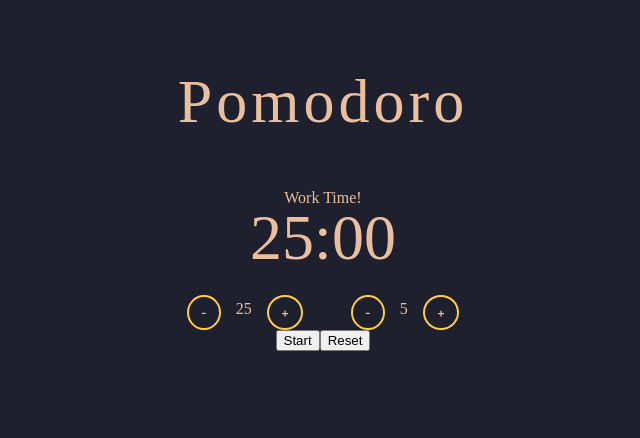
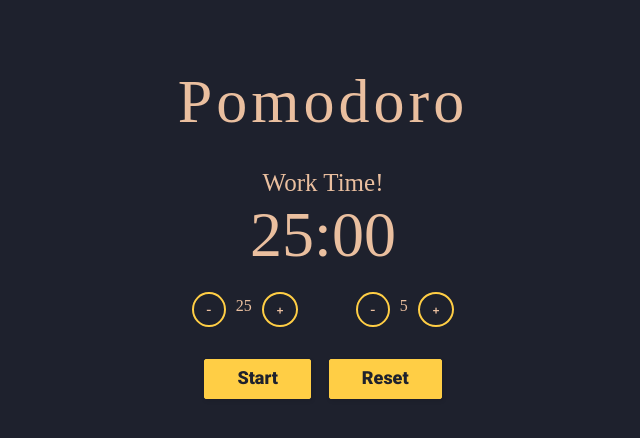
Before and after one commit to Fradven/react-pomodoro, a React (Vite) app: page / in a window 1280 px wide. Shown: the top 438 px of the page, without its empty margins (317-957 px from the left). Built offline with nearby package versions, Linux system fonts and the light colour scheme.

Commit message:
css setup

```diff
--- a/src/component/Pomodoro.jsx
+++ b/src/component/Pomodoro.jsx
@@ -12,43 +12,6 @@
   const [displayMessage, setDisplayMessage] = useState(false)
   const [running, setRunning] = useState(false)
 
-  /**
-   * Reset the timer to the set up time
-   */
-  function resetTimer() {
-  clearInterval(interval)
-  let seconds = 0
-
-    setDisplayMessage(false)
-    setMinutes(timer)
-    setSeconds(seconds)
-    setRunning(true)
-  }
-
-  /**
-   * change the boolean to the opposite
-   */
-  function runStatus() {
-    setRunning(!running)
-  }
-
-  /**
-   * takes in the breaktime and apply
-   */
-  function timeBreak() {
-    let minutes = breakTime - 1
-    let seconds = 59
-
-    setSeconds(seconds)
-    setMinutes(minutes)
-    setDisplayMessage(!displayMessage)
-
-    if (displayMessage === true){
-      resetTimer()
-      runStatus()
-    }
-  }
-
   //start timer
   const startTimer = () => {
     interval = setInterval(() => {
@@ -60,7 +23,16 @@
           setSeconds(59)
           setMinutes(minutes - 1)
         } else {
-          timeBreak()
+          let minutes = breakTime - 1
+    let seconds = 59
+
+    setSeconds(seconds)
+    setMinutes(minutes)
+    setDisplayMessage(!displayMessage)
+
+    if (displayMessage === true){
+      resetTimer()
+    }
         }
       } else {
 
@@ -89,6 +61,27 @@
         if (!running) stopTimer();
 
   }, [running, seconds])
+
+  /**
+   * Reset the timer to the set up time
+   */
+  function resetTimer() {
+    clearInterval(interval)
+  let seconds = 0
+
+    setDisplayMessage(false)
+    setMinutes(timer)
+    setSeconds(seconds)
+    setRunning(false)
+  }
+
+  /**
+   * change the boolean to the opposite
+   */
+  function runStatus() {
+    setRunning(!running)
+  }
+
 
   const timerMinutes = minutes < 10 ? `0${minutes}` : minutes
   const timerSeconds = seconds < 10 ? `0${seconds}` : seconds
--- /dev/null
+++ b/src/style/_plus-minus.scss
@@ -0,0 +1,58 @@
+.pomodoro {
+    &__setBtn {
+        display: flex;
+        flex-direction: column;
+      }
+
+    &__ctn {
+        display: flex;
+        justify-content: space-around;
+    }
+
+    &__btn {
+        appearance: none;
+        background-color: transparent;
+        border: 2px solid #ffce45;
+        border-radius: 50%;
+        box-sizing: border-box;
+        color: #eabf9f;
+        cursor: pointer;
+        display: inline-block;
+        font-family: Roobert, -apple-system, BlinkMacSystemFont, "Segoe UI",
+            Helvetica, Arial, sans-serif, "Apple Color Emoji",
+            "Segoe UI Emoji", "Segoe UI Symbol";
+        font-size: 12px;
+        font-weight: 600;
+        line-height: normal;
+        margin: 0;
+        min-height: 6px;
+        min-width: 0;
+        outline: none;
+        padding: 8px 12px;
+        text-align: center;
+        text-decoration: none;
+        transition: all 300ms cubic-bezier(0.23, 1, 0.32, 1);
+        user-select: none;
+        -webkit-user-select: none;
+        touch-action: manipulation;
+
+        will-change: transform;
+    }
+
+    &__btn:disabled {
+        pointer-events: none;
+    }
+
+    &__btn:hover {
+        color: #fff;
+        background-color: #ffce45;
+        box-shadow: rgba(0, 0, 0, 0.25) 0 8px 15px;
+        transform: translateY(-2px);
+    }
+
+    &__btn:active {
+        box-shadow: none;
+        transform: translateY(0);
+    }
+
+}
--- /dev/null
+++ b/src/style/_start-reset.scss
@@ -0,0 +1,79 @@
+.pomodoro {
+
+  &__active-btn{
+    padding-top: 32px;
+  }
+
+  &__start {
+    background: #ffce45;
+    border: 1px solid #ffce45;
+    border-radius: 2px;
+    box-shadow: rgba(0, 0, 0, 0.1) 1px 2px 4px;
+    box-sizing: border-box;
+    color: #1e212d;
+    cursor: pointer;
+    display: inline-block;
+    font-family: nunito,roboto,proxima-nova,"proxima nova",sans-serif;
+    font-size: 18px;
+    font-weight: 800;
+    line-height: 16px;
+    min-height: 40px;
+    outline: 0;
+    padding: 4px 32px;
+    margin-right: 18px;
+    text-align: center;
+    text-rendering: geometricprecision;
+    text-transform: none;
+    user-select: none;
+    -webkit-user-select: none;
+    touch-action: manipulation;
+    vertical-align: middle;
+  }
+
+  &__start:hover,
+  &__start:active {
+    background-color: initial;
+    background-position: 0 0;
+    color: #ffce45;
+  }
+
+  &__start:active {
+    opacity: .5;
+  }
+
+&__resset {
+  background: #ffce45;
+  border: 1px solid #ffce45;
+  border-radius: 2px;
+  box-shadow: rgba(0, 0, 0, 0.1) 1px 2px 4px;
+  box-sizing: border-box;
+  color: #1e212d;
+  cursor: pointer;
+  display: inline-block;
+  font-family: nunito,roboto,proxima-nova,"proxima nova",sans-serif;
+  font-size: 18px;
+  font-weight: 800;
+  line-height: 16px;
+  min-height: 40px;
+  outline: 0;
+  padding: 4px 32px;
+  text-align: center;
+  text-rendering: geometricprecision;
+  text-transform: none;
+  user-select: none;
+  -webkit-user-select: none;
+  touch-action: manipulation;
+  vertical-align: middle;
+}
+
+&__resset:hover,
+&__resset:active {
+  background-color: initial;
+  background-position: 0 0;
+  color: #ffce45;
+}
+
+&__resset:active {
+  opacity: .5;
+}
+}
--- a/src/style/styles.scss
+++ b/src/style/styles.scss
@@ -1,5 +1,7 @@
 @import "reset";
 @import "var";
+@import "plus-minus";
+@import "start-reset";
 
 body {
     background-color: #1e212d;
@@ -17,15 +19,15 @@
         width: 320px;
         margin: 0 auto;
         text-align: center;
-        padding-top: 58px;
+        padding-top: 38px;
+
+        &__message {
+            font-size: 25px;
+        }
 
         &__timer {
             font-size: 4em;
-        }
-
-        &__ctn {
-            display: flex;
-            justify-content: space-around;
+            padding-top: 8px;
         }
 
         &__ctn-pmd {
@@ -34,54 +36,9 @@
         }
 
         &__set {
-            padding: 0 15px;
+            padding: 0 10px;
             padding-top: 6px;
         }
 
-        &__btn {
-            appearance: none;
-            background-color: transparent;
-            border: 2px solid #ffce45;
-            border-radius: 50%;
-            box-sizing: border-box;
-            color: #eabf9f;
-            cursor: pointer;
-            display: inline-block;
-            font-family: Roobert, -apple-system, BlinkMacSystemFont, "Segoe UI",
-                Helvetica, Arial, sans-serif, "Apple Color Emoji",
-                "Segoe UI Emoji", "Segoe UI Symbol";
-            font-size: 12px;
-            font-weight: 600;
-            line-height: normal;
-            margin: 0;
-            min-height: 6px;
-            min-width: 0;
-            outline: none;
-            padding: 8px 12px;
-            text-align: center;
-            text-decoration: none;
-            transition: all 300ms cubic-bezier(0.23, 1, 0.32, 1);
-            user-select: none;
-            -webkit-user-select: none;
-            touch-action: manipulation;
-
-            will-change: transform;
-        }
-
-        &__btn:disabled {
-            pointer-events: none;
-        }
-
-        &__btn:hover {
-            color: #fff;
-            background-color: #ffce45;
-            box-shadow: rgba(0, 0, 0, 0.25) 0 8px 15px;
-            transform: translateY(-2px);
-        }
-
-        &__btn:active {
-            box-shadow: none;
-            transform: translateY(0);
-        }
     }
 }
```
